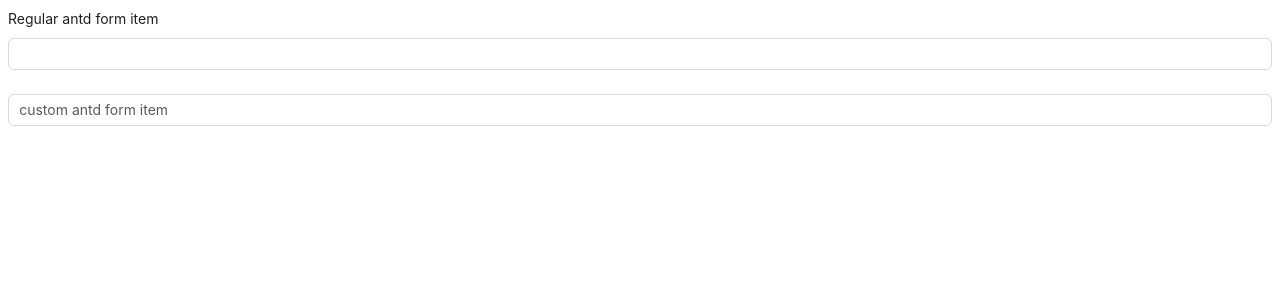
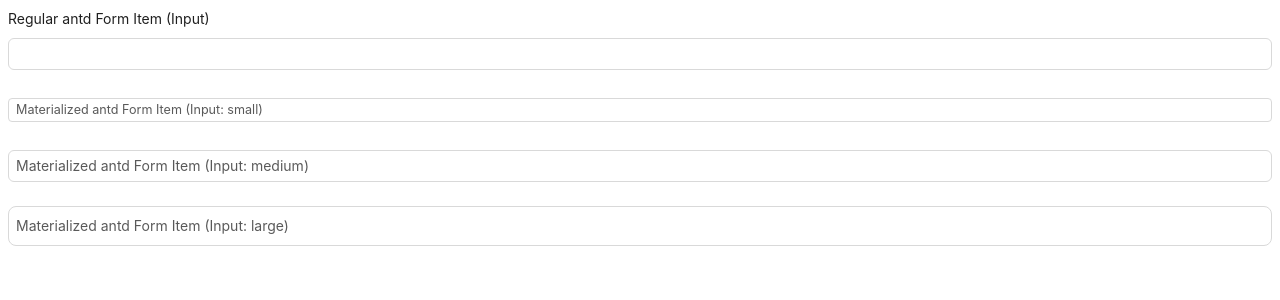
Before and after one commit to amiryxe/ant-design-float-label-form-item, a React (Vite) app: page / in a window 1280 px wide. Shown: the top 300 px of the page. Built offline with nearby package versions, Linux system fonts and the light colour scheme.

Commit message:
improve functionality and handle some sizes

```diff
--- a/src/App.tsx
+++ b/src/App.tsx
@@ -5,12 +5,20 @@ function App() {
   return (
     <>
       <Form layout="vertical">
-        <Form.Item name="any" label="Regular antd form item">
+        <Form.Item name="any" label="Regular antd Form Item (Input)">
           <Input />
         </Form.Item>
 
-        <FloatingLabelFormItem name="test" label="custom antd form item">
+        <FloatingLabelFormItem name="field1" label="Materialized antd Form Item (Input: small)">
+          <Input size="small" />
+        </FloatingLabelFormItem>
+
+        <FloatingLabelFormItem name="field2" label="Materialized antd Form Item (Input: medium)">
           <Input />
+        </FloatingLabelFormItem>
+
+        <FloatingLabelFormItem name="field3" label="Materialized antd Form Item (Input: large)">
+          <Input size="large" />
         </FloatingLabelFormItem>
       </Form>
     </>
--- a/src/antd-floating-label/index.tsx
+++ b/src/antd-floating-label/index.tsx
@@ -1,5 +1,5 @@
 import { Form, FormItemProps, theme } from 'antd'
-import React, { useState } from 'react'
+import React, { useEffect, useState } from 'react'
 import { css } from '@emotion/css'
 
 type Props = {
@@ -9,34 +9,58 @@ type Props = {
 const { useToken } = theme
 
 export default function FloatingLabelFormItem(props: Props) {
-  const [isActive, setIsActive] = useState(false)
+  const form = Form.useFormInstance()
+  const value = Form.useWatch([props.name], form)
+
+  // @ts-ignore: Unreachable code error
+  const isSmallField: unknown = props?.children?.props?.size === 'small'
+
+  console.log(isSmallField)
+
+  const [isActive, setIsActive] = useState(value ? true : false)
+
+  useEffect(() => {
+    setIsActive(value ? true : false)
+  }, [value])
 
   const { token } = useToken()
-  console.log(token.colorBgBase)
 
   const labelStyles = css`
     position: relative;
 
+    .ant-form-item-label {
+      display: none;
+    }
+
     & span {
       position: absolute;
-      left: 0.7rem;
+      left: 0.5rem;
       top: 50%;
       z-index: 1;
       pointer-events: none;
       transform: translateY(-50%);
       transition: all 0.2s;
       color: ${token.colorTextLabel};
+      ${isSmallField ? 'font-size: 90%;' : ''}
     }
 
     ${isActive
       ? `& span {
-      top: 0;
-      left: 0.7rem;
-      font-size: 90%;
+      top: ${isSmallField ? '.2rem' : '0'};;
+      left: 0.5rem;
+      font-size: ${isSmallField ? '70%' : '90%'};
       line-height: 90%;
-      padding: 0 0.5rem;
+      padding: 0 0.3rem;
       background: ${token.colorBgBase};
     }`
+      : ''}
+
+    ${isActive
+      ? `
+      &:focus-within span {
+        color: ${token.colorPrimary};
+      }
+      `
       : ''}
   `
 
@@ -44,11 +68,14 @@ export default function FloatingLabelFormItem(props: Props) {
     <div
       className={labelStyles}
       onClick={() => setIsActive(true)}
-      onBlur={() => setIsActive(false)}
+      onBlur={() => (value ? null : setIsActive(false))}
+      onFocus={() => setIsActive(true)}
     >
-      <Form.Item noStyle {...props}>
-        <span>{props.label}</span>
-        {props.children}
+      <Form.Item {...props}>
+        <div>
+          <span>{props.label}</span>
+          {props.children}
+        </div>
       </Form.Item>
     </div>
   )
```
